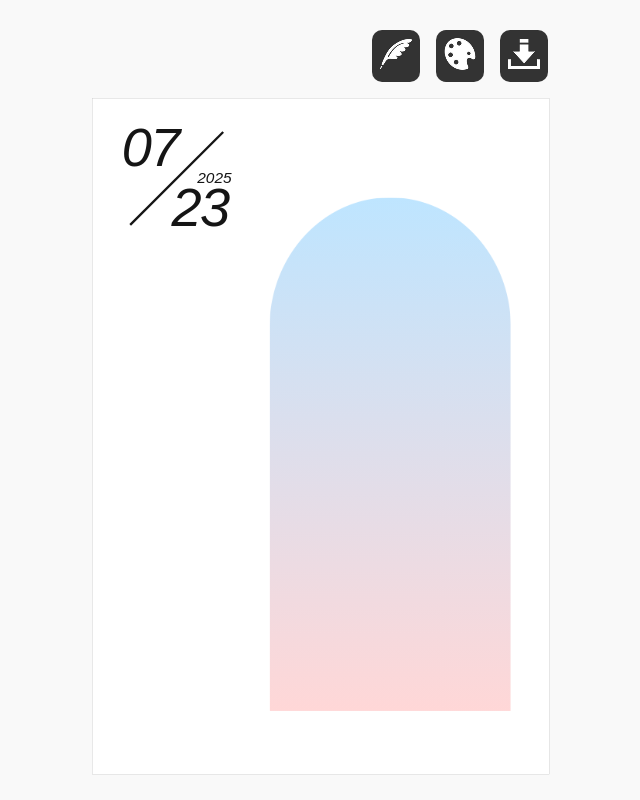
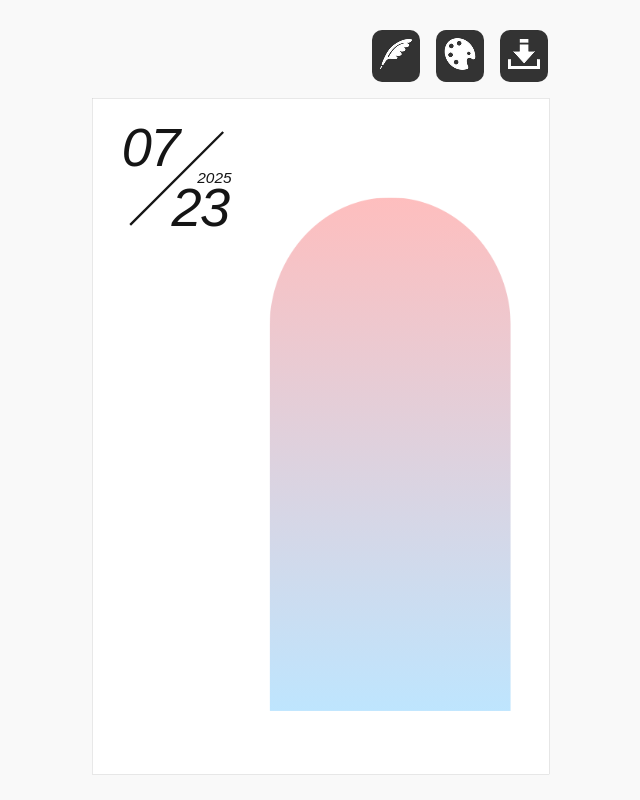
Before and after one commit to knk-summer/how-was-today, a React (Vite) app in the folder how-was-today/: page / in a window 1280 px wide. Shown: the whole page, without its empty margins (320-960 px from the left). Built offline with nearby package versions, Linux system fonts and the light colour scheme.

Commit message:
グラデーションの初期値変更とtitle変更

```diff
--- a/how-was-today/index.html
+++ b/how-was-today/index.html
@@ -7,7 +7,7 @@
     <link rel="preconnect" href="https://fonts.googleapis.com">
     <link rel="preconnect" href="https://fonts.gstatic.com" crossorigin>
     <link href="https://fonts.googleapis.com/css2?family=Lato:ital,wght@0,100;0,300;0,400;0,700;0,900;1,100;1,300;1,400;1,700;1,900&family=Sawarabi+Gothic&display=swap" rel="stylesheet">
-    <title>How was today?</title>
+    <title>How was today? 《日記画像メーカー》</title>
   </head>
   <body>
     <div id="root"></div>
--- a/how-was-today/src/App.jsx
+++ b/how-was-today/src/App.jsx
@@ -336,8 +336,8 @@ function App() {
   const rootWidth = 1181 * heightScale;
 
   // グラデーションの色のstate
-  const [topColor, setTopColor] = useState('#bee5ffff')
-  const [bottomColor, setBottomColor] = useState('#ffd7d7ff')
+  const [topColor, setTopColor] = useState('#febebe')
+  const [bottomColor, setBottomColor] = useState('#bee5fe')
 
    // 入力テキストのstate
   const [text, setText] = useState("");
```
